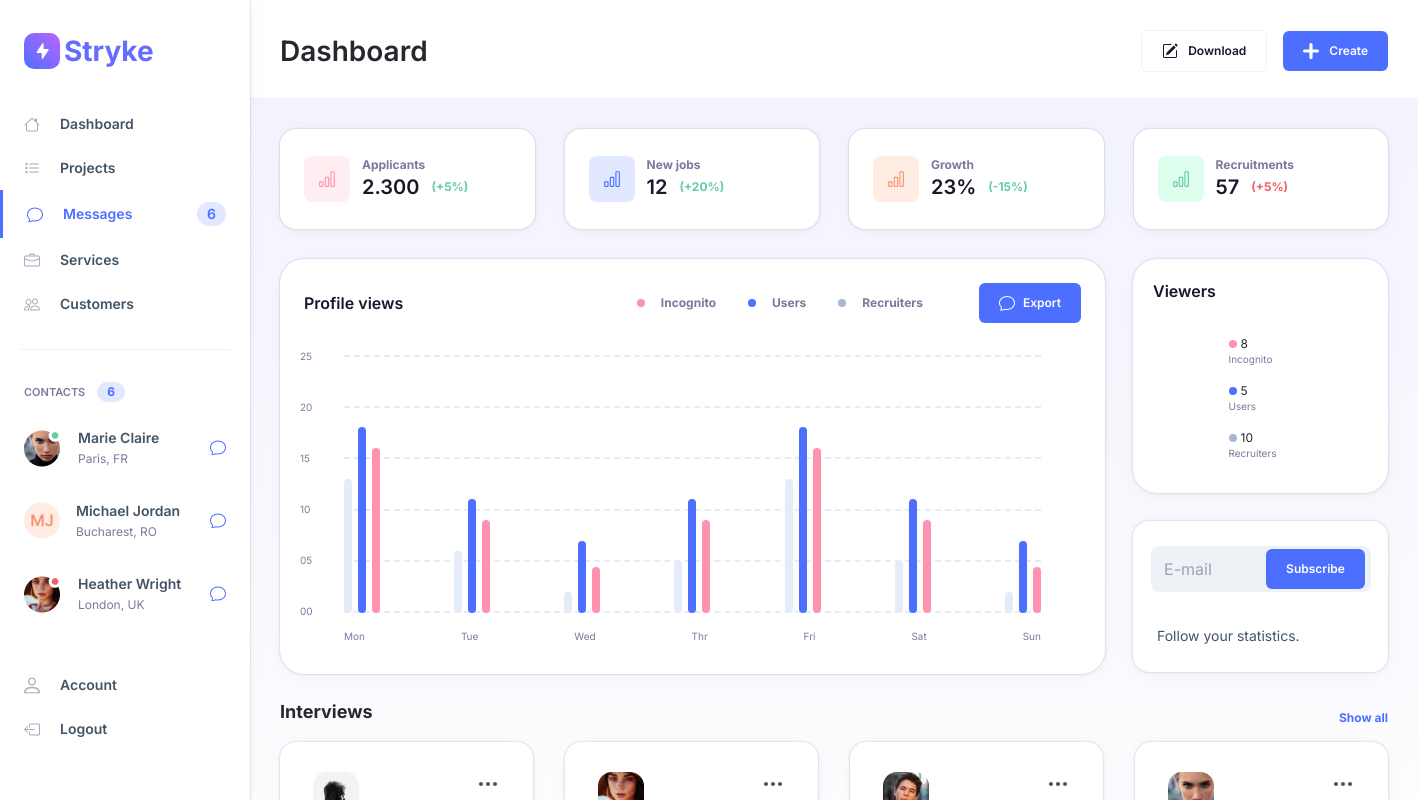
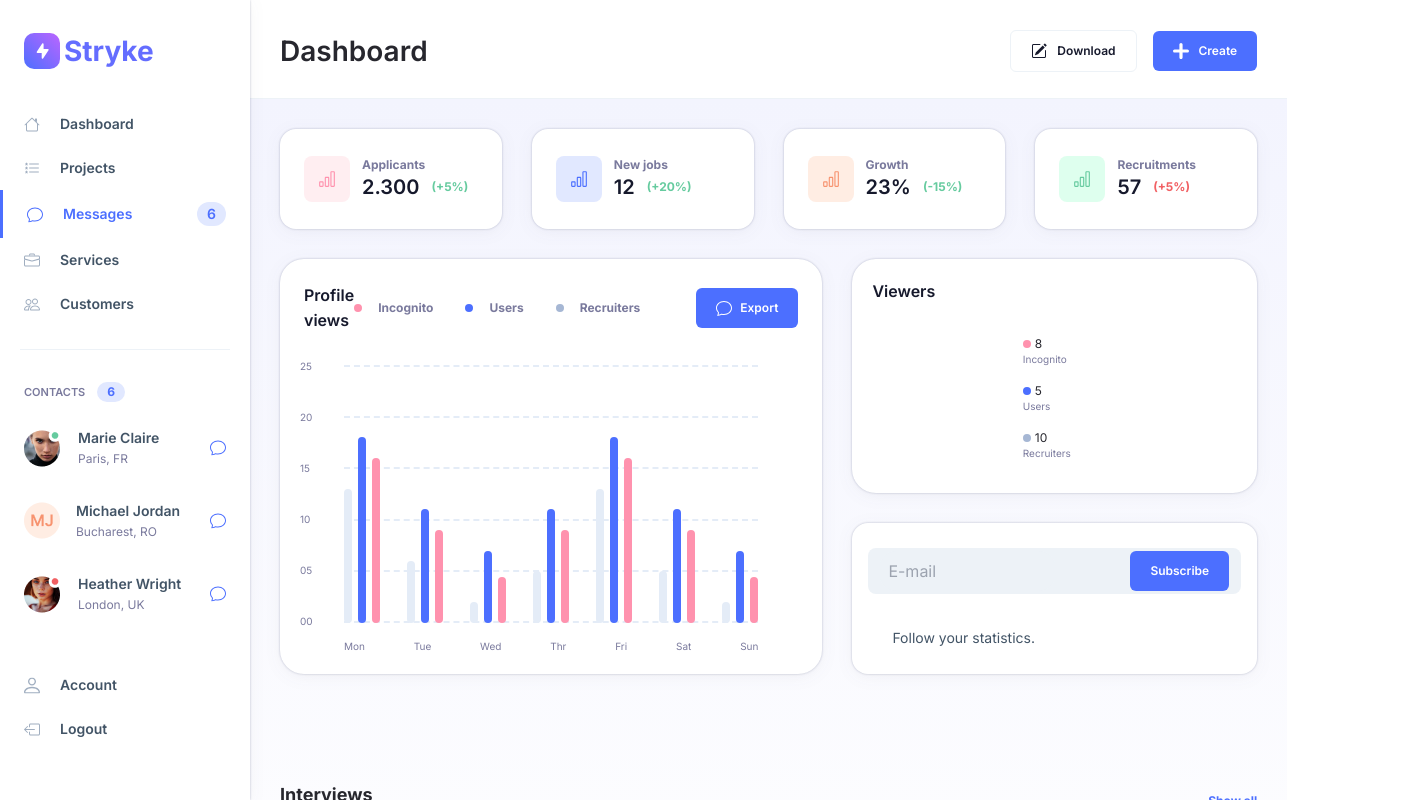
Before and after one commit to DevOluwatoyin/dashboard, a Next.js app: page /dashboard in a window 1280 px wide. Shown: the top 800 px of the page, 1418 px wide, since content can reach past the window. Built offline with nearby package versions, Linux system fonts and the light colour scheme.

Commit message:
working on layout alignment

```diff
--- a/src/app/dashboard/page.tsx
+++ b/src/app/dashboard/page.tsx
@@ -15,9 +15,9 @@ const Dashboard = () => {
         <DashboardHeader />
         <div className="flex flex-col p-[30px] gap-[30px] bg-gradient-linear-two">
           <UserStats />
-          <div className="flex justify-center gap-7">
+          <div className="grid grid-cols-[3fr_1fr] justify-center gap-[30px]">
             <ProfileViewsGraph />
-            <div className="flex gap-7 flex-col">
+            <div className="grid grid-rows-2 gap-[30px] flex-col">
               <Viewers />
               <Cta />
             </div>
--- a/src/components/Cta.tsx
+++ b/src/components/Cta.tsx
@@ -3,8 +3,8 @@ import Button from "./Button";
 
 const Cta = () => {
   return (
-    <div className="drop bg-white rounded-2xl w-[255px] h-[151px] flex flex-col items-center justify-center gap-8">
-      <div className="w-[220px] h-[46px] flex-shrink-0 bg-border-light rounded-lg flex items-center justify-center overflow-hidden">
+    <div className="drop bg-white rounded-2xl w-full h-[151px] flex flex-col items-center justify-center gap-8 px-4">
+      <div className="w-full h-[46px] flex-shrink-0 bg-border-light rounded-lg flex items-center justify-between px-3 overflow-hidden">
         <input
           type="email"
           name="subscription mail"
--- a/src/components/ProfileViewsGraph.tsx
+++ b/src/components/ProfileViewsGraph.tsx
@@ -33,7 +33,7 @@ const ProfileViewsGraph = () => {
   }, [graphData]);
 
   return (
-    <div className="drop w-[825px] h-[415px] flex-shrink-0 bg-white rounded-3xl flex-1 p-6">
+    <div className="drop w-full h-[415px] bg-white rounded-3xl flex-1 p-6">
       <div className="flex justify-between items-center">
         <h4 className="text-theme-dark font-semibold leading-[25px]">
           Profile views
--- a/src/components/UserStats.tsx
+++ b/src/components/UserStats.tsx
@@ -4,7 +4,7 @@ import UserStatsCard from "./UserStatsCard";
 
 const UserStats = () => {
   return (
-    <div className="flex gap-[30px] md:flex-row w-full items-center justify-center flex-wrap">
+    <div className="grid gap-[30px] w-full items-center grid-cols-4 justify-center flex-wrap">
       {stats.map((item) => (
         <UserStatsCard key={item.id} statDetails={item} />
       ))}
--- a/src/components/UserStatsCard.tsx
+++ b/src/components/UserStatsCard.tsx
@@ -7,7 +7,7 @@ const UserStatsCard: React.FC<{ statDetails: StatsProps }> = ({
   return (
     <div
       key={item.id}
-      className="drop w-[255px] h-[100px] flex items-center pl-6 gap-3 bg-white rounded-2xl flex-shrink-0 flex-1"
+      className="drop h-[100px] flex items-center gap-3 pl-6 bg-white rounded-2xl"
     >
       <Image src={item.image} alt="connectivity icon" />
       <div>
--- a/src/components/Viewers.tsx
+++ b/src/components/Viewers.tsx
@@ -4,7 +4,7 @@ import React from "react";
 
 const Viewers = () => {
   return (
-    <div className="drop w-[255px] h-[234px] rounded-3xl flex-shrink-0 bg-white p-5">
+    <div className="drop w-full h-[234px] rounded-3xl flex-shrink-0 bg-white p-5">
       <p className="text-theme-dark font-semibold leading-[25px]">Viewers</p>
       <div className="flex items-center justify-center gap-4 pt-8">
         <div className="flex flex-col gap-4">
```
